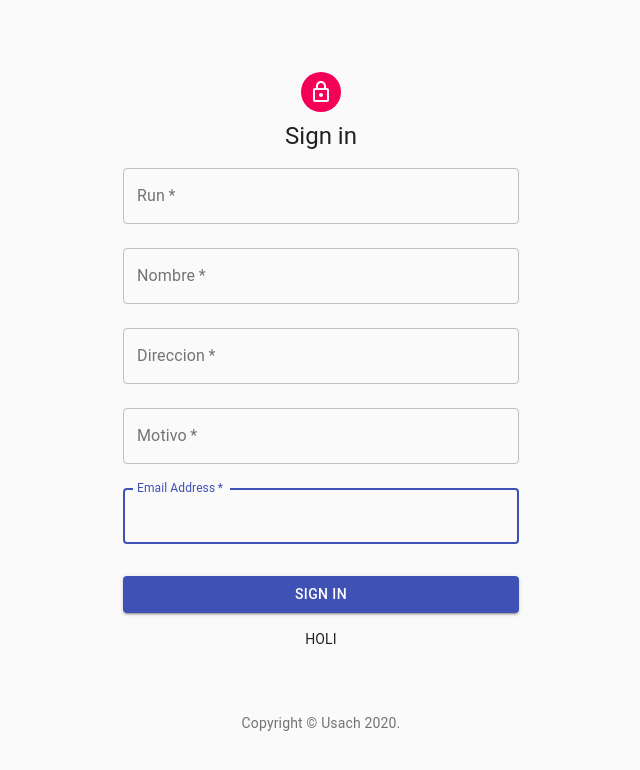
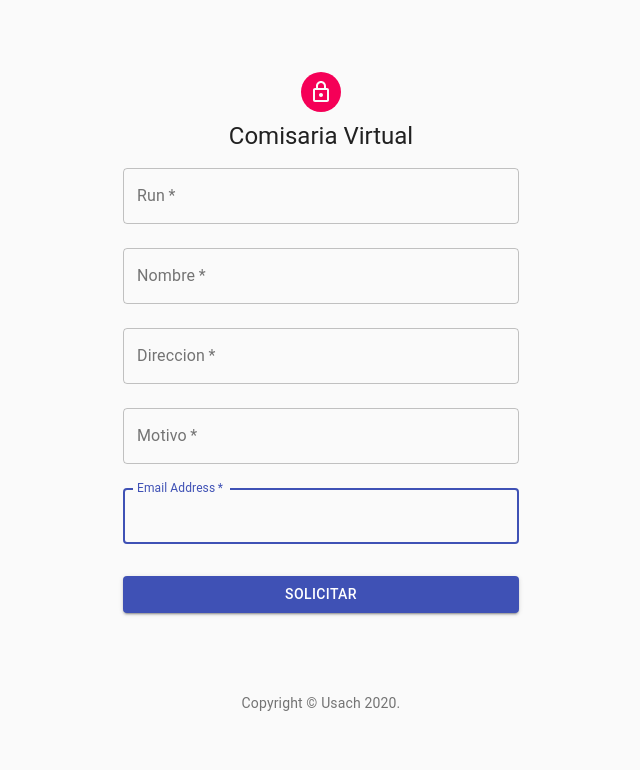
Before and after one commit to gabrielgonzalezsch/Frontend_Distribuidos, a React (Create React App) app in the folder comisaria/: page / in a window 1280 px wide. Shown: the top 770 px of the page, without its empty margins (319-959 px from the left). Built offline with nearby package versions, Linux system fonts and the light colour scheme.

Commit message:
Cambio v1

```diff
--- a/comisaria/src/Views/SignIn.js
+++ b/comisaria/src/Views/SignIn.js
@@ -10,7 +10,8 @@ import Typography from '@material-ui/core/Typography';
 import { makeStyles } from '@material-ui/core/styles';
 import Container from '@material-ui/core/Container';
 import axios from 'axios';
-import Example from '../components/test'
+import rut from 'chilean-rut'
+import validator from 'email-validator'
 
 function Copyright() {
   return (
@@ -46,23 +47,34 @@ const useStyles = makeStyles((theme) => ({
 }));
 
 function submit(run,nombre,direccion,motivo,email){
-    const formPermiso ={
-        run:run,
-        nombre:nombre,
-        direccion:direccion,
-        motivo:motivo,
-        email:email
-    }
-
-    //axios.post('/createPermiso',formPermiso).then(res => {
-      //  console.log(res)
-    //})
-
+  var form ={
+      run: run,
+      nombre: nombre,
+      direccion: direccion,
+      motivo: motivo,
+      email: email,
+  }
+  axios.post('/createPermiso',form).then(res => {
+      alert(res.data.message);
+  })
+  .catch(function (error) {
+  if (error.response) {
+      console.log(error.response.data);
+      console.log(error.response.status);
+      console.log(error.response.headers);
+  }
+  });
 }
 
 
 function validationTexfields(run,nombre,direccion,motivo,email){
-    alert('chupa la que cuelga');
+  if(!rut.validate(run)){
+    alert('Rut invalido');
+  }else if(!validator.validate(email)){
+    alert('Email invalido');
+  }else{
+    submit(run,nombre,direccion,motivo,email);
+  }
 }
 
 
@@ -76,7 +88,6 @@ export default function SignIn() {
   const [email, setEmail] = useState('');
 
 
-
   return (
     <Container component="main" maxWidth="xs">
       <CssBaseline />
@@ -85,7 +96,7 @@ export default function SignIn() {
           <LockOutlinedIcon />
         </Avatar>
         <Typography component="h1" variant="h5">
-          Sign in
+          Comisaria Virtual
         </Typography>
           <TextField
             variant="outlined"
@@ -155,9 +166,8 @@ export default function SignIn() {
             className={classes.submit}
             onClick={()=>validationTexfields(run,nombre,direccion,motivo,email)}
           >
-            Sign In
+              Solicitar
           </Button>
-          <Example/>
       </div>
       <Box mt={8}>
         <Copyright />
```
